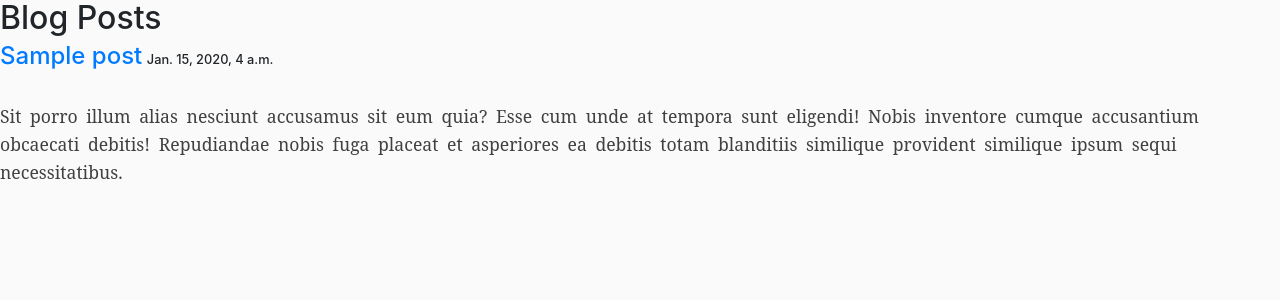
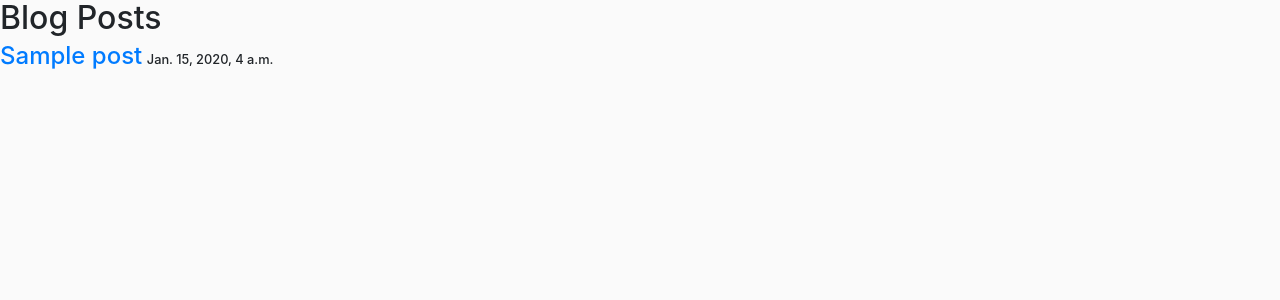
Before and after one commit to lukebiggerstaff/YADBlog, a Django app: template yadblog/blog/templates/blog/post_list.html in a window 1280 px wide. Shown: the top 300 px of the page. Run offline with Django 3.2, Linux system fonts and the light colour scheme; the template is opened without the code that fills it: values that come from a table or form of the project are taken from there, others are empty; tables that the repository leaves empty hold one stand-in row (values such as "Sample post"); some libraries are stand-ins or nearby versions.

Commit message:
have not made many changes to post_list yet

```diff
--- a/yadblog/blog/templates/blog/post_list.html
+++ b/yadblog/blog/templates/blog/post_list.html
@@ -1,7 +1,9 @@
 {% extends "./base.html" %}
+
 {% block title %}
   post_list.html
 {% endblock title %}
+
 {% block body %}
  <h2>Blog Posts</h2>
 
@@ -10,6 +12,5 @@
  <h4 style="display:inline-block;text-align:center;font-color:gray;font-size:0.8em;">{{ post.published_date }}</h4>
  <br><br>
  {% endfor %}
-<p>Sit porro illum alias nesciunt accusamus sit eum quia? Esse cum unde at tempora sunt eligendi! Nobis inventore cumque accusantium obcaecati debitis! Repudiandae nobis fuga placeat et asperiores ea debitis totam blanditiis similique provident similique ipsum sequi necessitatibus.</p>
 
 {% endblock body %}
```
